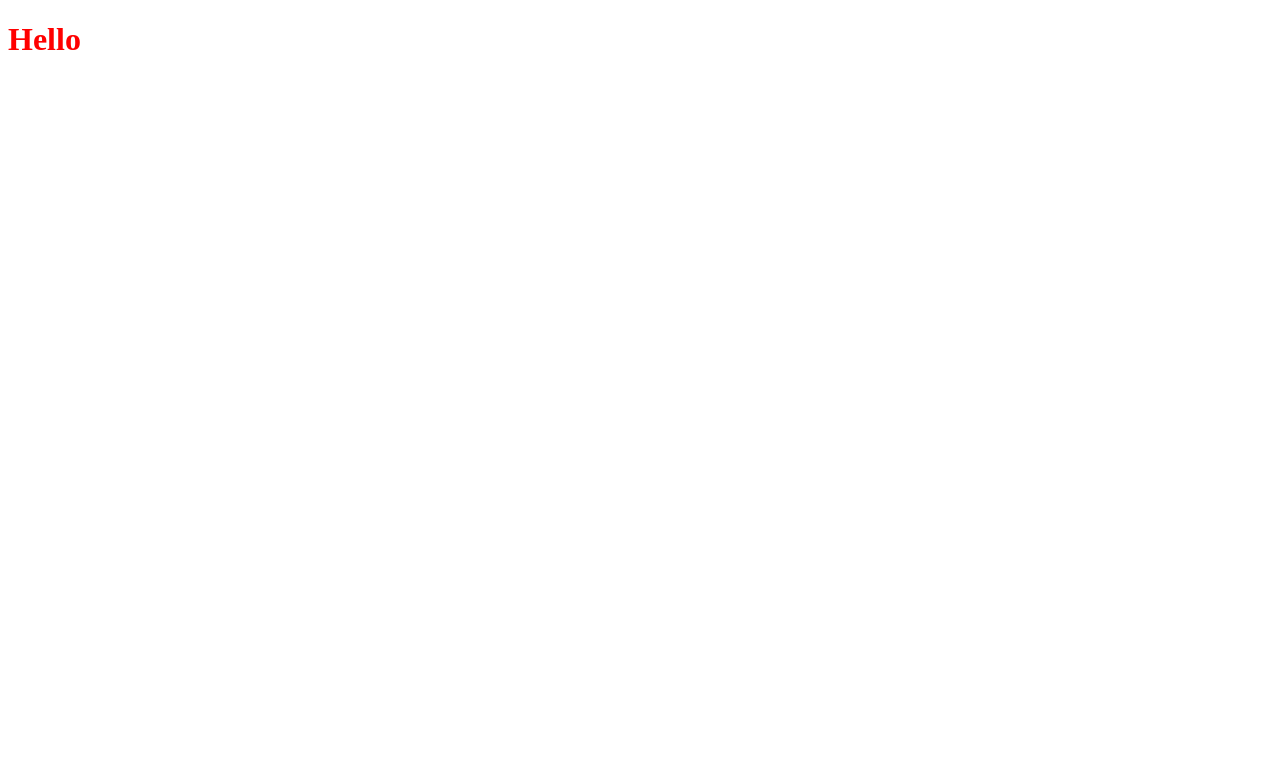
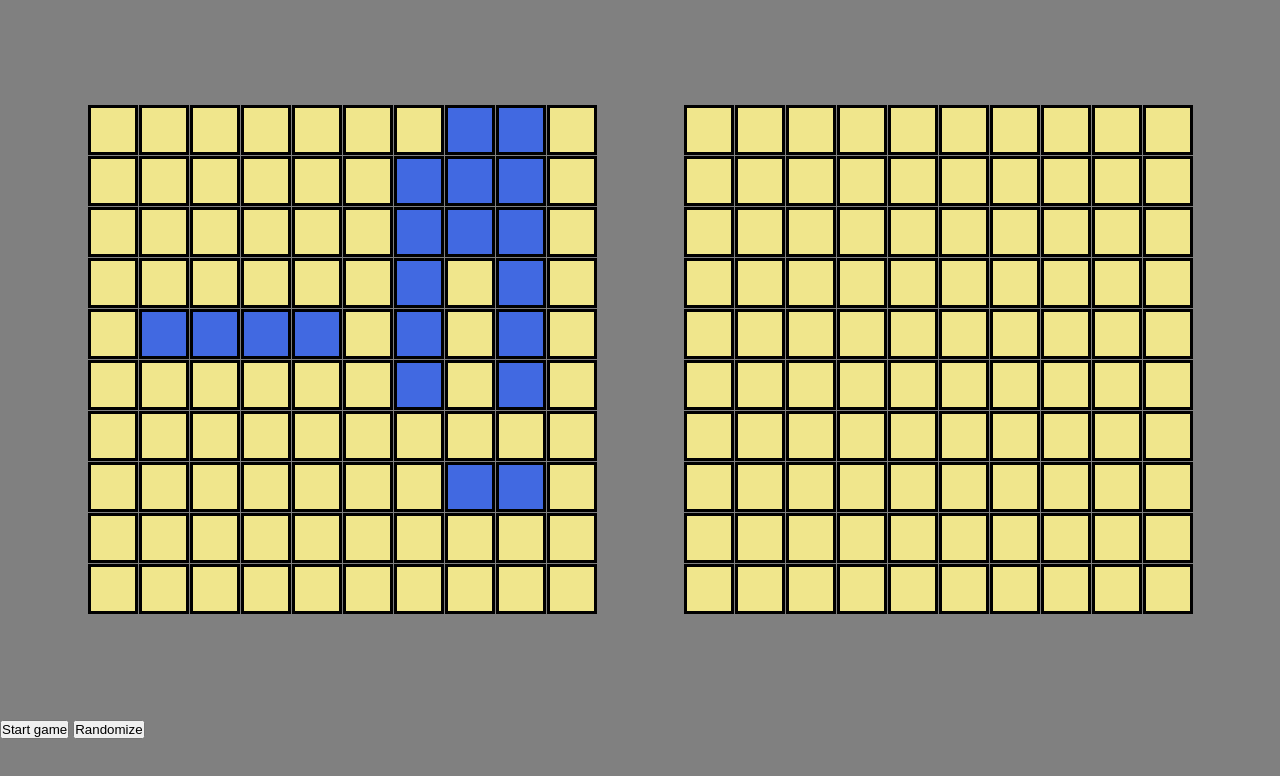
Before and after one commit to lavhuyaar/battleship, a website built with webpack: page src/index.html in a window 1280 px wide. Built offline with nearby package versions, Linux system fonts and the light colour scheme.

Commit message:
feat: UI added

```diff
--- /dev/null
+++ b/src/createGame.js
@@ -0,0 +1,141 @@
+import { game } from "./game";
+
+//Creates a new game
+export function createGame() {
+  let newGame = game(); //New Game
+
+  newGame.setComputerShips(); //Place ships randomly on the board of Computer player
+  newGame.setHumanShips(); //Place ships randomly on the board of Human player
+
+  function initializeGame() {
+    createComputerBoard(); //Creates UI of Computer player's board
+    createHumanBoard(); //Creates UI of Human player's board
+  }
+
+  //Creates UI of Computer player's board
+  function createComputerBoard() {
+    const div = document.querySelector(".first-board");
+    div.innerHTML = "";
+    const computerBoard = newGame.computerPlayer.gameboard.board;
+
+    for (let i = 0; i < computerBoard.length; i++) {
+      const row = document.createElement("div");
+      row.className = "computer-board-row";
+      for (let j = 0; j < computerBoard[i].length; j++) {
+        const boardCell = document.createElement("button");
+        boardCell.className = "computer-board-cell";
+        if (computerBoard[i][j] !== null && computerBoard[i][j] !== "miss") {
+          boardCell.classList.add("ship");
+          boardCell.style.backgroundColor = "royalblue";
+        }
+        if (boardCell.classList.contains("miss")) {
+          boardCell.style.backgroundColor = "green";
+        }
+        if (boardCell.classList.contains("hit")) {
+          boardCell.style.backgroundColor = "red";
+        }
+
+        row.append(boardCell);
+        checkShips(newGame.computerPlayer);
+      }
+      div.append(row);
+    }
+  }
+
+  //Creates UI of Human player's board
+  function createHumanBoard() {
+    const div = document.querySelector(".second-board");
+    div.innerHTML = "";
+    const humanBoard = newGame.humanPlayer.gameboard.board;
+
+    for (let i = 0; i < humanBoard.length; i++) {
+      const row = document.createElement("div");
+      row.className = "human-board-row";
+      for (let j = 0; j < humanBoard[i].length; j++) {
+        const boardCell = document.createElement("button");
+        boardCell.className = "human-board-cell";
+        if (humanBoard[i][j] !== null && humanBoard[i][j] !== "miss") {
+          boardCell.classList.add("ship");
+          // boardCell.style.backgroundColor = "royalblue";
+        }
+        if (humanBoard[i][j] === "miss") {
+          boardCell.classList.add("miss");
+        }
+
+        row.append(boardCell);
+        clickButton(boardCell, i, j);
+      }
+      div.append(row);
+    }
+  }
+
+  function clickButton(cell, x, y) {
+    cell.addEventListener("click", () => {
+      if (newGame.humanPlayer.gameboard.receiveAttack(x, y)) {
+        cell.style.backgroundColor = "green";
+        console.log("hit");
+      } else {
+        cell.style.backgroundColor = "red";
+        console.log("miss");
+      }
+      cell.disabled = true;
+      checkShips(newGame.humanPlayer);
+    });
+  }
+
+  // function autoClickButton() {
+
+  //   let x = Math.floor(Math.random * 10)
+  //   let y = Math.floor(Math.random * 10)
+  //   if(newGame.computerPlayer.gameboard.receiveAttack(x, y)) {
+  //       const rows = document.querySelectorAll(".computer-board-row")
+  //       rows.forEach((row) => {
+  //         console.log(row[x][y])
+  //       })
+  //   }
+  //   else {cell.classList.add('miss')}
+  //   createComputerBoard()
+  // }
+
+  //Checks whether all the ships of player has sunk or not
+  function checkShips(player) {
+    if ((player = newGame.humanPlayer)) {
+      let ships = player.gameboard.ships;
+      let i = 0;
+      while (i < ships.length) {
+        if (ships[i].isSunk() === false) {
+          return; //If not, then returns
+        }
+        if (ships[i].isSunk() === true) {
+          i += 1;
+        }
+      }
+      console.log("human ship sunk");
+      const cells = document.querySelectorAll(".human-board-cell")
+      cells.forEach((cell) => {
+        cell.disabled = true
+      })
+    } else if ((player = newGame.computerPlayer)) {
+      let ships = player.gameboard.ships;
+      let i = 0;
+      while (i < ships.length) {
+        if (ships[i].isSunk() === false) {
+          return; //If not, then returns
+        }
+        if (ships[i].isSunk() === true) {
+          i += 1;
+        }
+      }
+      console.log("computer ship sunk"); //If yes, then log 'sunk'
+    }
+  }
+
+  return {
+    newGame,
+    initializeGame,
+    createComputerBoard,
+    createHumanBoard,
+    clickButton,
+    checkShips,
+  };
+}
--- a/src/index.html
+++ b/src/index.html
@@ -3,9 +3,14 @@
 <head>
     <meta charset="UTF-8">
     <meta name="viewport" content="width=device-width, initial-scale=1.0">
-    <title>Document</title>
+    <title>Battleship</title>
 </head>
 <body>
-    <h1 class="hello">Hello</h1>
+    <div class="container">
+        <div class="first-board"></div>
+        <div class="second-board"></div>
+    </div>
+    <button id="start-game-btn">Start game</button>
+    <button id="randomize-btn">Randomize</button>
 </body>
 </html>
--- a/src/index.js
+++ b/src/index.js
@@ -1,3 +1,28 @@
 import "./style.css";
+import { createGame } from "./createGame";
 
-console.log("Hello");
+const Game = createGame()
+Game.initializeGame()
+
+const randomizeBtn = document.getElementById("randomize-btn");
+randomizeBtn.addEventListener("click", () => {
+  Game.newGame.computerPlayer.gameboard.resetShips();
+  Game.newGame.setComputerShips();
+  Game.createComputerBoard();
+});
+
+const startGameBtn = document.getElementById("start-game-btn");
+startGameBtn.addEventListener("click", () => {
+  Game.initializeGame()
+  startGameBtn.disabled = true;
+  document.getElementById("randomize-btn").disabled = true;
+});
+
+// let x = Math.floor(Math.random * 10)
+//     let y = Math.floor(Math.random * 10)
+//     if(Game.newGame.computerPlayer.gameboard.receiveAttack(x, y)) {
+//         const rows = document.querySelectorAll(".computer-board-row")
+//         rows.forEach((row) => {
+//           console.log(row[x][y])
+//         })
+//     }
--- a/src/style.css
+++ b/src/style.css
@@ -1,3 +1,33 @@
-.hello {
-    color: red;
+* {
+    margin: 0;
+    padding: 0;
 }
+
+body {
+    background-color: grey;
+    width: 100%;
+    height: 100vh;
+}
+
+.container {
+    width: 100%;
+    height: 90%;
+    display: flex;
+    justify-content: space-evenly;
+    align-items: center;
+    flex-wrap: wrap;
+}
+
+.first-board, .second-board {
+    width: 510px;
+    height: 510px;
+}
+
+.human-board-cell, .computer-board-cell {
+    height: 50px;
+    width: 50px;
+    border: 3px solid black;
+    margin-left: 1px;
+    background-color: khaki;
+
+}
```
